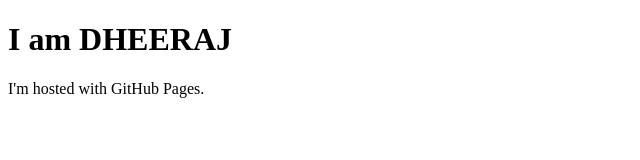
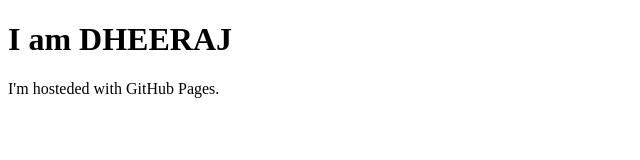
Before and after one commit to dheeraj9932/DheerajTippani.github.io, a plain HTML site: page index.html in a window 1280 px wide. Shown: the full height of the page, 0-640 px from the left. Drawn offline with Linux system fonts and the light colour scheme.

```diff
--- a/index.html
+++ b/index.html
@@ -2,6 +2,6 @@
 <html>
 <body>
 <h1>I am DHEERAJ</h1>
-<p>I'm hosted with GitHub Pages.</p>
+<p>I'm hosteded with GitHub Pages.</p>
 </body>
 </html>
```
